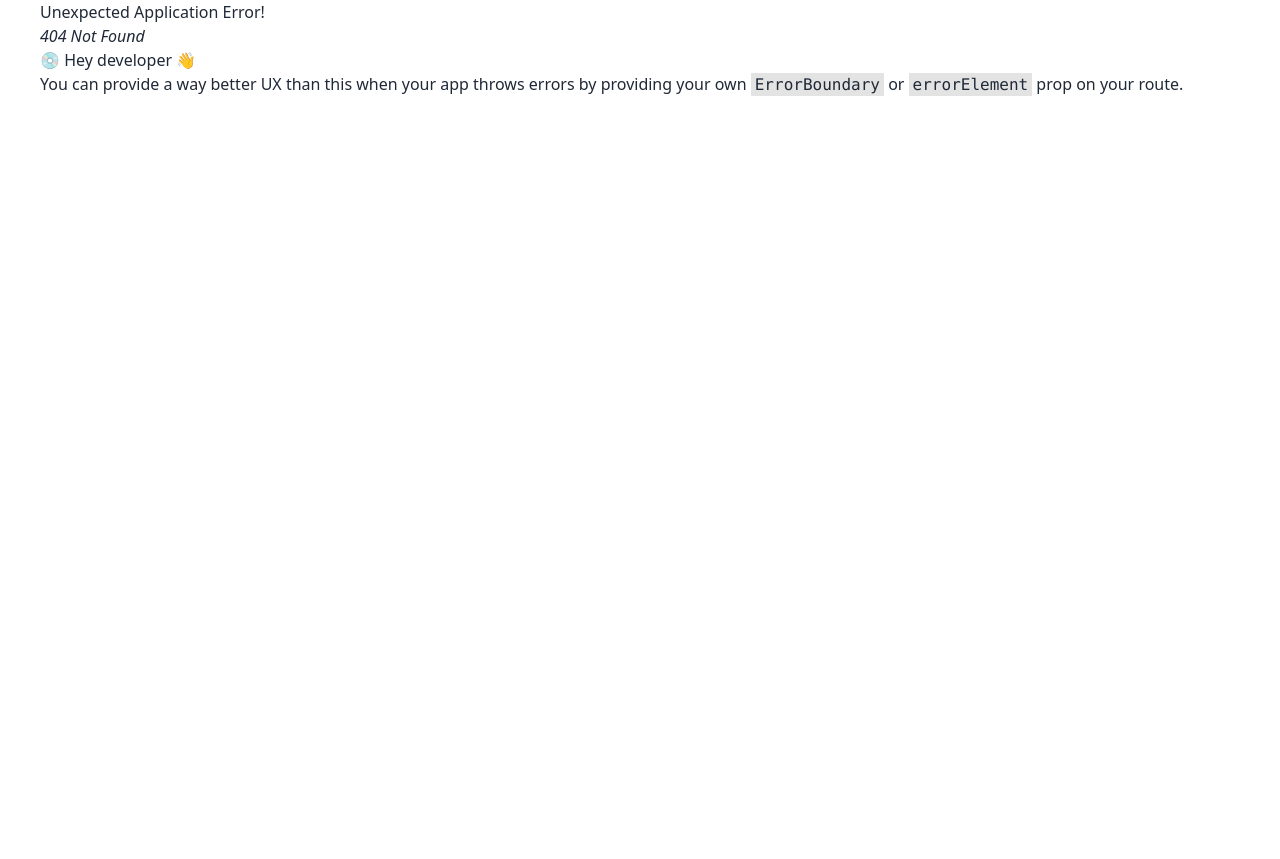
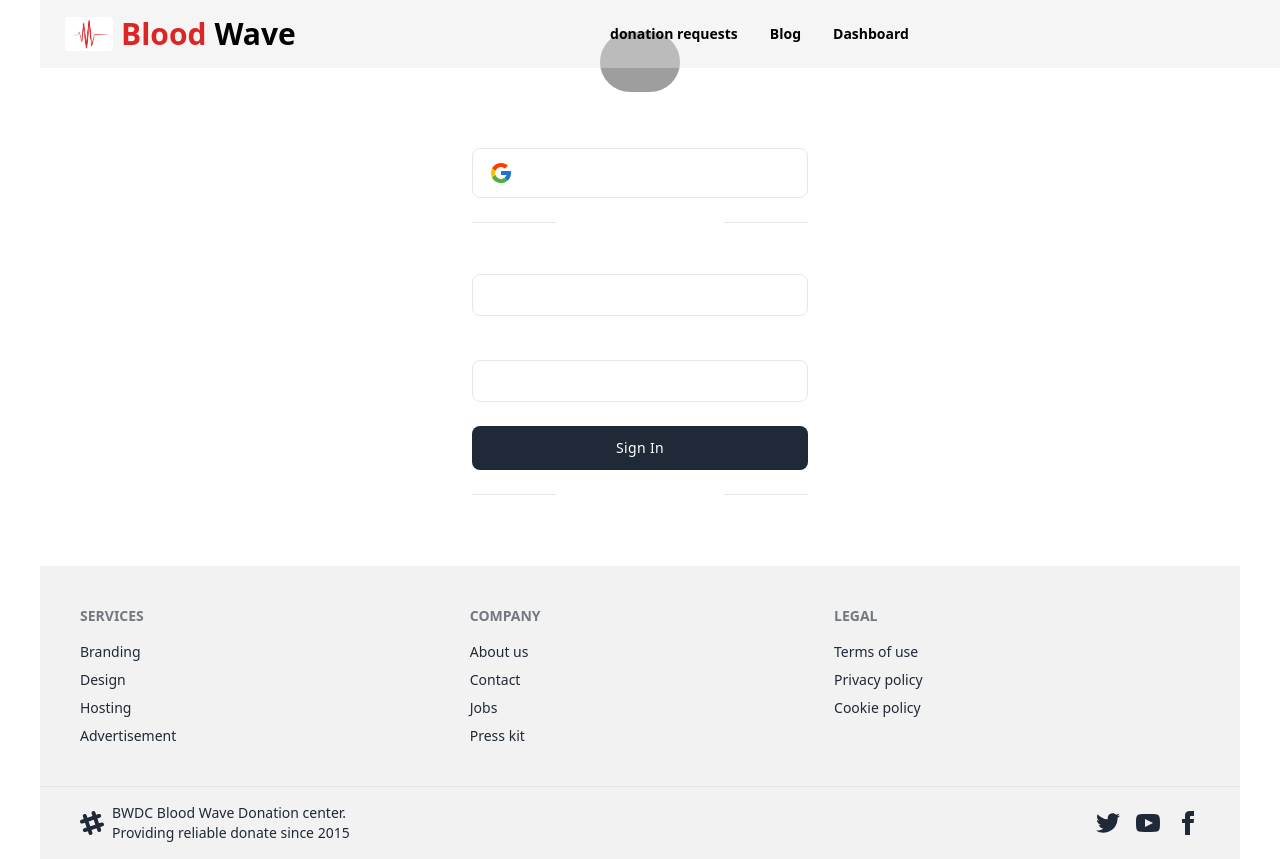
Before and after one commit to mdsaidul44/project-12-client, a React (Vite) app: page /login in a window 1280 px wide. Before the commit this address had no page. Before the commit the page ends 800 px from the top, so only its background shows below. Built offline with nearby package versions, Linux system fonts and the light colour scheme; grey boxes are pictures that could not be loaded.

Commit message:
login page added

```diff
--- a/src/Layout/Main.jsx
+++ b/src/Layout/Main.jsx
@@ -1,5 +1,5 @@
+import { Outlet } from "react-router-dom";
 import Footer from "../Pages/Footer/Footer";
-import Home from "../Pages/Home/Home/Home";
 import Navbar from "../Pages/Navbar/Navbar";
 
 
@@ -11,7 +11,7 @@ const Main = () => {
                 <Navbar />
             </div>
             <div className="mb-8">
-                <Home />
+                <Outlet/>
             </div>
             <Footer />
 
--- /dev/null
+++ b/src/Pages/ErrorElement/ErrorElement.jsx
@@ -0,0 +1,12 @@
+import { Link } from "react-router-dom";
+
+
+const ErrorElement = () => {
+    return (
+        <div>
+             <Link to='/'><button className="btn"> back to home</button></Link>
+        </div>
+    );
+};
+
+export default ErrorElement;
--- a/src/Pages/Login/Login.jsx
+++ b/src/Pages/Login/Login.jsx
@@ -4,7 +4,7 @@ import { Link } from "react-router-dom";
 
 const Login = () => {
     return (
-        <div className="  text-white  rounded-xl " style={{ backgroundImage: 'url(https://i.ibb.co/swvN2dz/best-food-background-0neqcd9ozlv3js9y.jpg)' }}>
+        <div className="  text-white  rounded-xl " >
         <div className="bg-opacity-60 ">
             <div className=' mx-auto  px-6 py-8 md:px-8 lg:w-1/3'>
                 <div className='flex justify-center mx-auto'>
@@ -19,7 +19,7 @@ const Login = () => {
                     Welcome back!
                 </p>
 
-                <div onClick={handleGoogle} className='flex cursor-pointer items-center justify-center mt-4 text-gray-600 transition-colors duration-300 transform border rounded-lg '>
+                <div  className='flex cursor-pointer items-center justify-center mt-4 text-gray-600 transition-colors duration-300 transform border rounded-lg '>
                     <div className='px-4 py-2'>
                         <svg className='w-6 h-6' viewBox='0 0 40 40'>
                             <path
@@ -53,7 +53,7 @@ const Login = () => {
                     </div>
                     <span className='w-1/5 border-b dark:border-gray-400 lg:w-1/4'></span>
                 </div>
-                <form onSubmit={handleLogin}>
+                <form  >
                     <div className='mt-4'>
                         <label
                             className='block mb-2 text-sm font-medium text-white '
--- a/src/Routes/Router.jsx
+++ b/src/Routes/Router.jsx
@@ -2,13 +2,28 @@ import {
     createBrowserRouter,
   } from "react-router-dom";
 import Main from "../Layout/Main";
+import ErrorElement from "../Pages/ErrorElement/ErrorElement";
+import Login from "../Pages/Login/Login";
+import Home from "../Pages/Home/Home/Home";
 
 
   const router = createBrowserRouter([
     {
       path: "/",
-      element: <Main/>
+      element: <Main/>,
+      errorElement: <ErrorElement/>,
+      children:[
+        {
+            path:'/',
+            element: <Home/>
+        },
+        {
+            path: '/login',
+            element:<Login/>
+        }
+      ]
     },
+
   ]);
 
 
```
